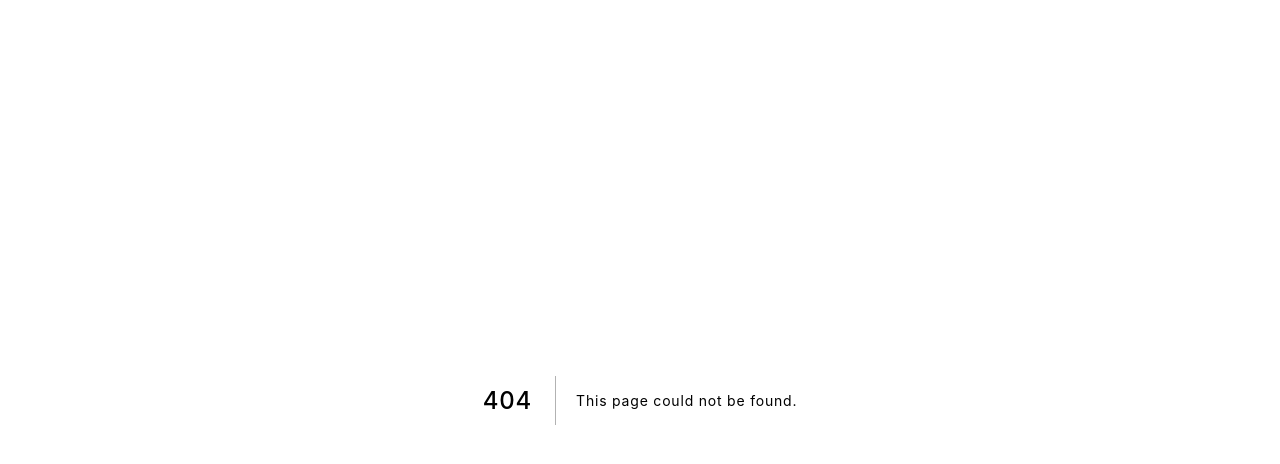
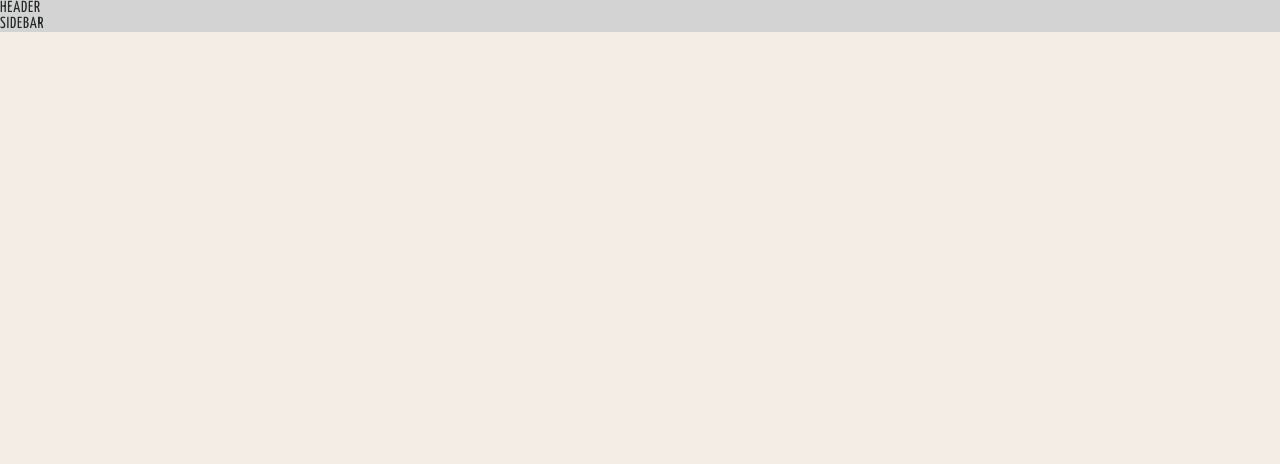
Before and after one commit to asabogal/2020-kon-tiki, a Next.js app: page /admin/dashboard in a window 1280 px wide. Before the commit this address had no page. Shown: the top 464 px of the page. Built offline with nearby package versions, Linux system fonts and the light colour scheme.

Commit message:
init Admin site

```diff
--- /dev/null
+++ b/pages/admin/dashboard.js
@@ -0,0 +1,29 @@
+import styled from 'styled-components';
+
+const dashboard = () => {
+  return (
+    <DashboardContainer>
+      <HeaderContainer>
+        HEADER
+      </HeaderContainer>
+      <MainContainer>
+        SIDEBAR
+      </MainContainer>
+    </DashboardContainer>
+  );
+};
+
+export default dashboard;
+
+const DashboardContainer = styled.div`
+  display: flex;
+  flex-direction: column;
+  background-color: lightgray;
+  min-height: 100%;
+`;
+
+const HeaderContainer = styled.div`
+`;
+
+const MainContainer = styled.div`
+`;
```
Also changed, not shown: components/admin/Header.js (added, +15 -0 lines), components/admin/SideBar.js (added).
